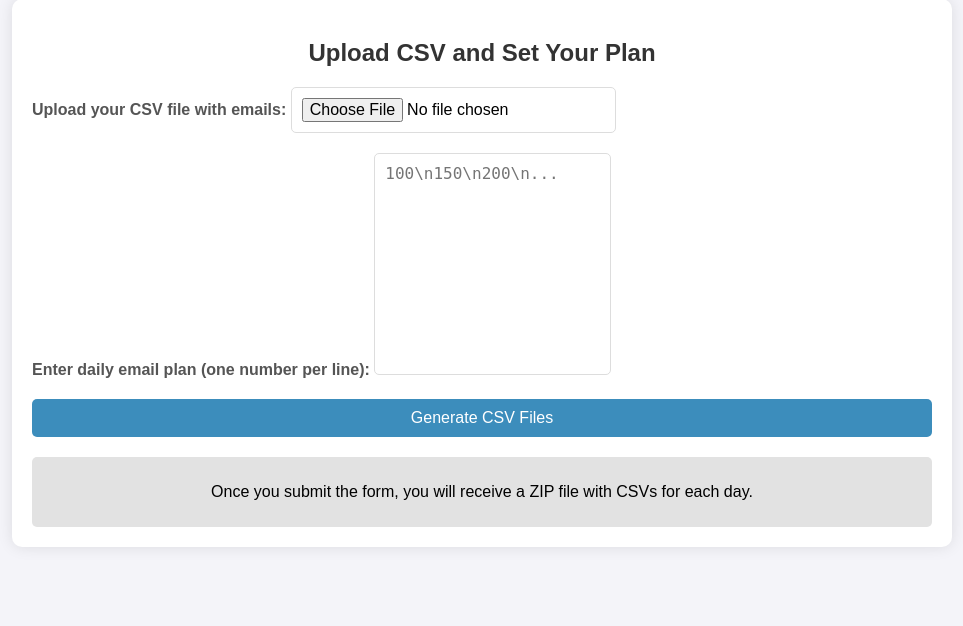
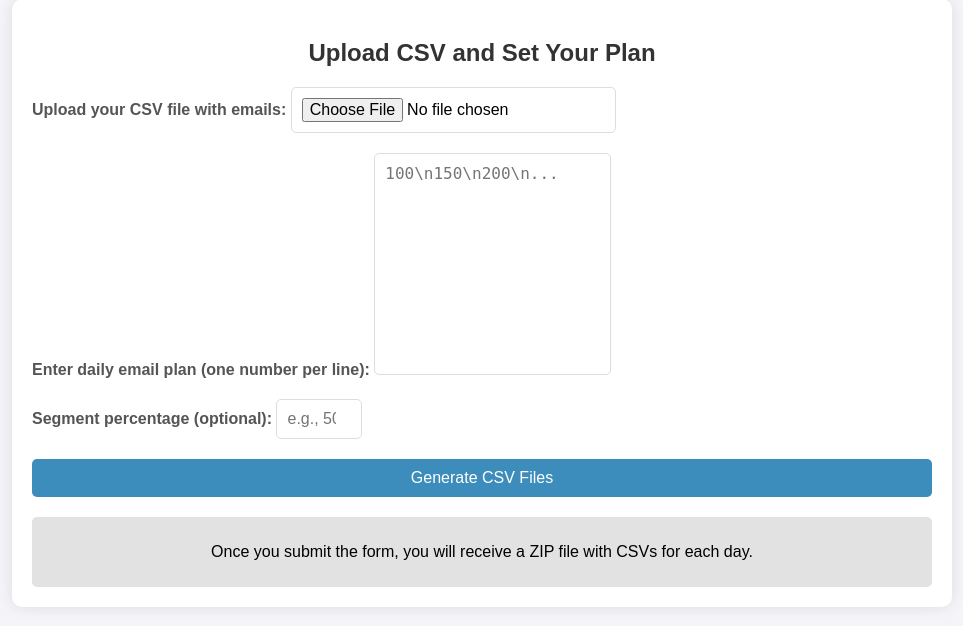
Before and after one commit to matviis/app.py, a Flask app: page / in a window 1280 px wide. Shown: the part 141-767 px from the top of the page, without its empty margins (158-1121 px from the left). Run offline with Flask 3, Linux system fonts and the light colour scheme.

Commit message:
Update index.html

```diff
--- a/templates/index.html
+++ b/templates/index.html
@@ -38,7 +38,7 @@
             font-weight: bold;
             color: #555;
         }
-        input[type="file"], textarea {
+        input[type="file"], input[type="number"], textarea {
             padding: 10px;
             font-size: 1rem;
             border: 1px solid #ddd;
@@ -88,6 +88,11 @@
             <textarea id="dailyPlan" name="dailyPlan" placeholder="100\n150\n200\n..." required></textarea>
         </div>
 
+        <div>
+            <label for="segmentPercentage">Segment percentage (optional):</label>
+            <input type="number" id="segmentPercentage" name="segmentPercentage" placeholder="e.g., 50" min="1" max="100">
+        </div>
+
         <input type="submit" value="Generate CSV Files">
     </form>
 
```
